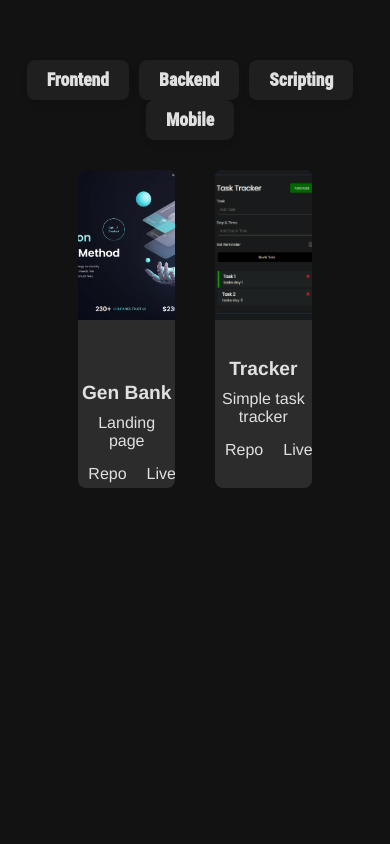
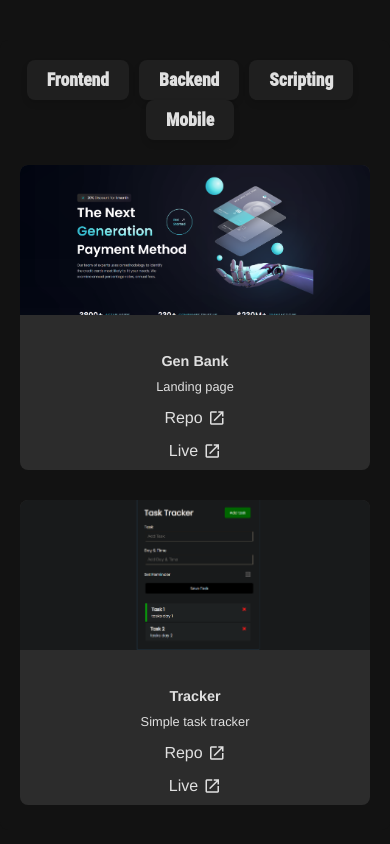
Before and after one commit to user4302/angeloedz, a Vue app: page / in a window 390 px wide. Shown: the part 804-1648 px from the top of the page. Before the commit the page ends 1342 px from the top, so only its background shows below. Built offline with nearby package versions, Linux system fonts and the light colour scheme.

Commit message:
make the project cards responsive

```diff
--- a/src/components/ProjectCard.vue
+++ b/src/components/ProjectCard.vue
@@ -11,14 +11,16 @@
     <h3>{{ data.title }}</h3>
     <p>{{ data.description }}</p>
     <div class="link-container">
-      <a :href="data.gitRepoUrl" target="_blank" @click.stop>Repo</a>
+      <a :href="data.gitRepoUrl" target="_blank" @click.stop
+        >Repo <span class="material-icons">open_in_new</span>
+      </a>
       <a
         v-if="data.liveSiteUrl"
         :href="data.liveSiteUrl"
         target="_blank"
         @click.stop
-        >Live</a
-      >
+        >Live <span class="material-icons">open_in_new</span>
+      </a>
     </div>
   </div>
 </template>
@@ -47,6 +49,7 @@ export default {
 </script>
 
 <style scoped>
+/* Base styles for desktop and larger screens */
 .project-card {
   border-radius: 8px;
   overflow: hidden;
@@ -63,7 +66,7 @@ export default {
 
 .card-image {
   width: 100%;
-  height: 150px;
+  height: 200px;
   object-fit: cover;
   object-position: center;
 }
@@ -93,6 +96,7 @@ p {
 .link-container {
   display: flex;
   justify-content: space-evenly;
+  align-items: center; /* Align items vertically */
   margin-top: 10px;
 }
 
@@ -100,9 +104,60 @@ a {
   text-decoration: none;
   padding: 5px 10px;
   border-radius: 4px;
+  display: inline-flex;
+  align-items: center; /* Align icon and text vertically */
 }
 
 a:hover {
   text-decoration: underline;
 }
+
+.material-icons {
+  font-size: 18px; /* Set icon size to match text */
+  margin-left: 5px; /* Space between text and icon */
+}
+
+/* Responsive styles for mobile devices */
+@media (max-width: 768px) {
+  .project-card {
+    flex: 0 0 calc(50% - 20px); /* Adjust card width for smaller screens */
+    max-width: 100%;
+  }
+
+  h3 {
+    font-size: 1rem; /* Adjust font size for smaller screens */
+  }
+
+  p {
+    font-size: 0.9rem; /* Adjust font size for smaller screens */
+  }
+
+  .link-container {
+    flex-direction: column; /* Stack links vertically on smaller screens */
+    align-items: center;
+  }
+
+  a {
+    margin-bottom: 5px; /* Add spacing between links */
+  }
+}
+
+@media (max-width: 480px) {
+  .project-card {
+    flex: 0 0 100%; /* Full width for very small screens */
+    margin: 5px 0;
+  }
+
+  .card-image {
+    height: 150px; /* Adjust image height for very small screens */
+  }
+
+  h3 {
+    font-size: 0.9rem;
+  }
+
+  p {
+    font-size: 0.8rem;
+  }
+}
 </style>
```
